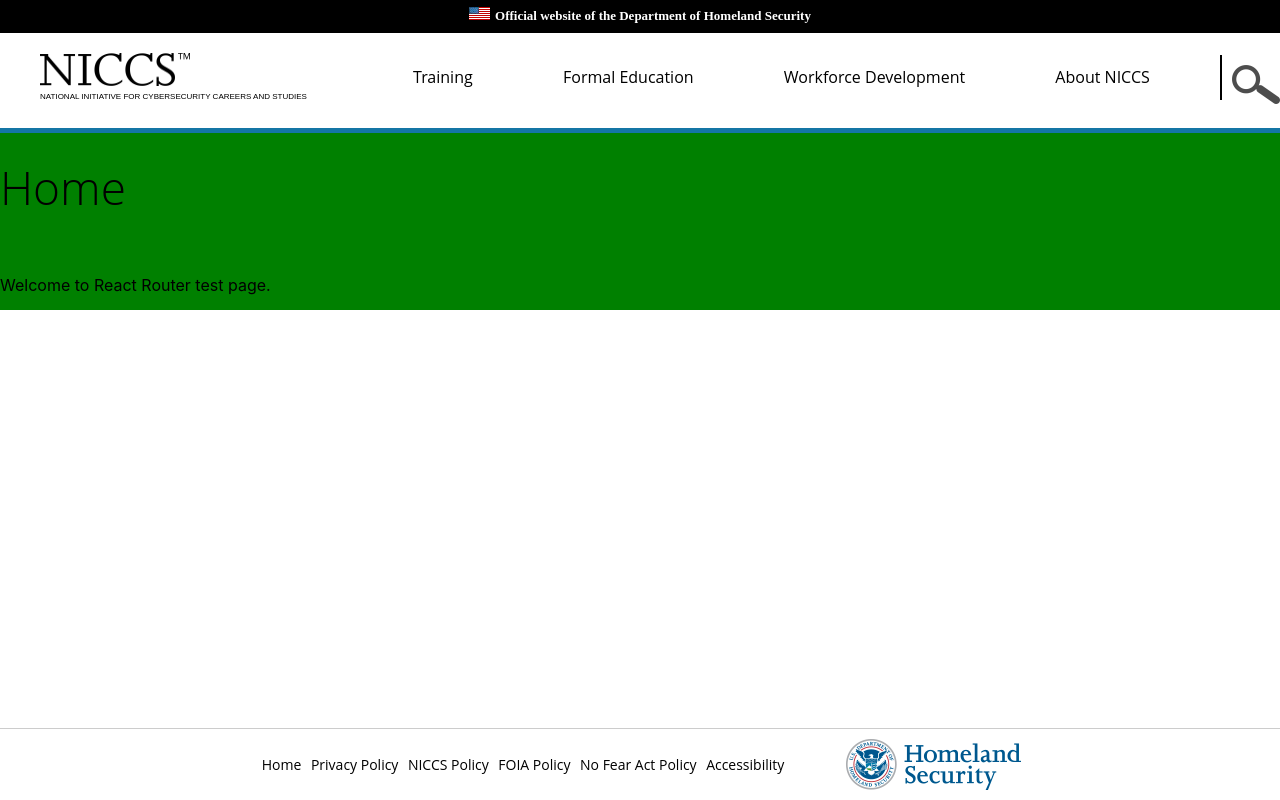
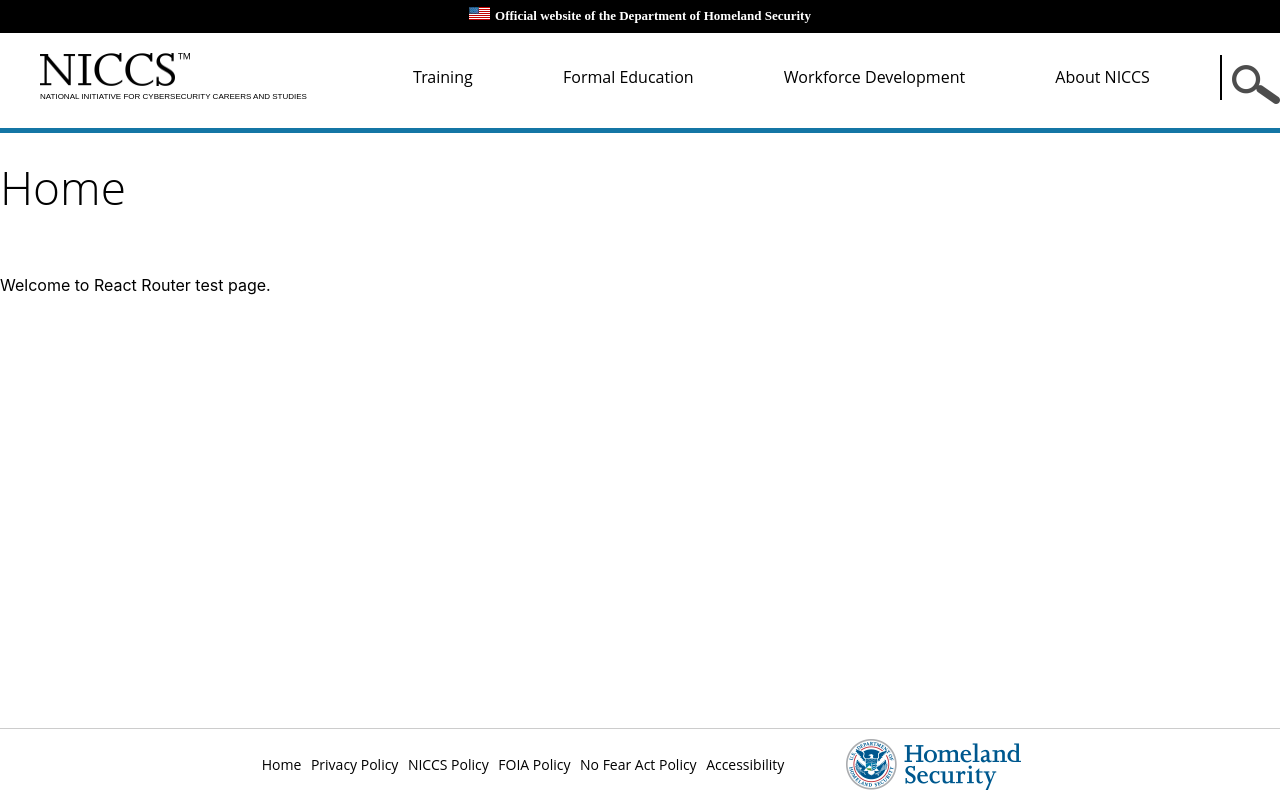
Before and after one commit to irene-rojas/react-router, a React (Create React App) app: page / in a window 1280 px wide. Built offline with nearby package versions, Linux system fonts and the light colour scheme.

Commit message:
still not sure of div hierarchy

```diff
--- a/src/components/Training/Training.css
+++ b/src/components/Training/Training.css
@@ -48,12 +48,8 @@
     background-color: red;
 }
 
-header {
-    background-color: green;
-}
-
 article {
-    background-color: crimson;
+    background-color: gray;
 }
 
 #trainingNiccsSquare {
--- a/src/components/training.html
+++ b/src/components/training.html
@@ -4,7 +4,7 @@
     <div className="field-item even" id="trainingNiccsSquare">
         <article className="node node-inner-page node-teaser node-even trainingNiccsSquare">
 
-        <header>
+        <header className="trainHeader">
             <h2>NICCS Education and Training Catalog (LINK)</h2>
         </header>
 
@@ -19,7 +19,7 @@
     <div className="field-item odd" id="trainingProviderSquare">
         <article className="node node-inner-page node-teaser node-odd">
 
-        <header>
+        <header className="trainHeader">
             <h2>Become a Provider (LINK)</h2>
         </header>
 
```
Also changed, not shown: src/components/Training/Training.js (+6 -1 lines).
